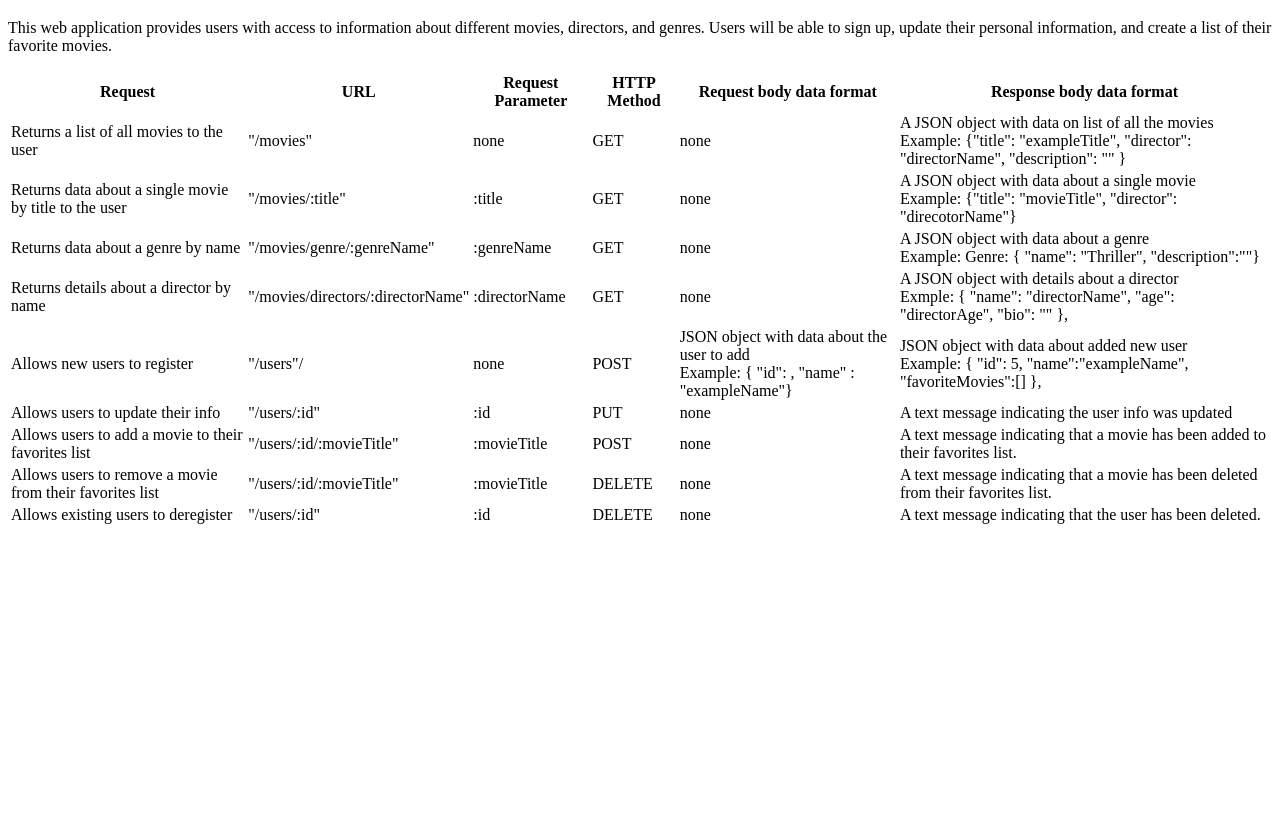
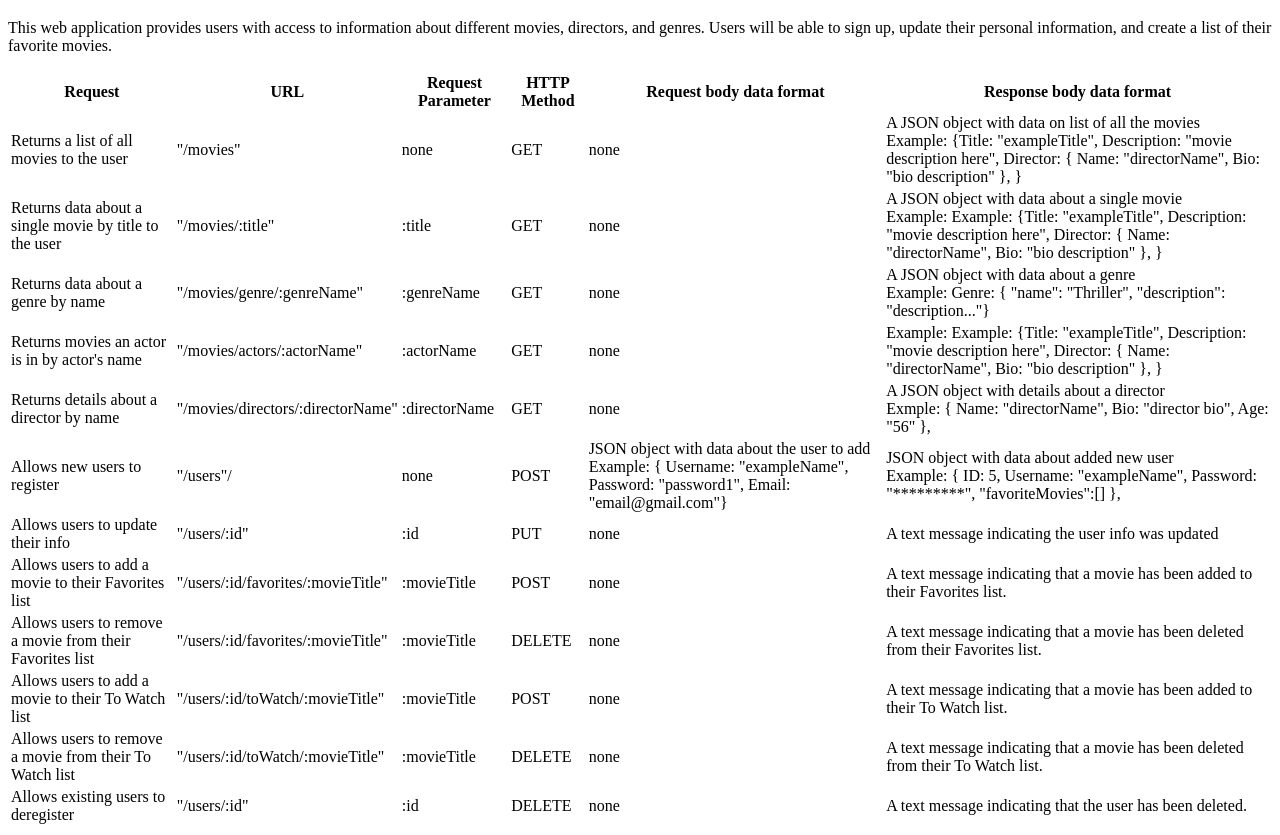
Before and after one commit to jbettmann/myFlix-app, a website: page public/documentation.html in a window 1280 px wide. Shown: the part 61-896 px from the top of the page. Before the commit the page ends 800 px from the top, so only its background shows below. Drawn offline with Linux system fonts and the light colour scheme.

Commit message:
updated documentation.html

```diff
--- a/public/documentation.html
+++ b/public/documentation.html
@@ -33,7 +33,7 @@
         <td>none</td>
         <td>
           A JSON object with data on list of all the movies <br />
-          Example: {"title": "exampleTitle", "director": "directorName", "description": ""
+          Example: {Title: "exampleTitle", Description: "movie description here", Director: { Name: "directorName", Bio: "bio description" },
           }
         </td>
       </tr>
@@ -45,7 +45,8 @@
         <td>none</td>
         <td>
           A JSON object with data about a single movie <br />
-          Example: {"title": "movieTitle", "director": "direcotorName"}
+          Example: Example: {Title: "exampleTitle", Description: "movie description here", Director: { Name: "directorName", Bio: "bio description" },
+          }
         </td>
       </tr>
       <tr>
@@ -56,10 +57,20 @@
         <td>none</td>
         <td>
           A JSON object with data about a genre <br />
-          Example: Genre: { "name": "Thriller", "description":""}
+          Example: Genre: { "name": "Thriller", "description": "description..."}
         </td>
       </tr>
-
+      <tr>
+        <td>Returns movies an actor is in by actor's name</td>
+        <td>"/movies/actors/:actorName"</td>
+        <td>:actorName</td>
+        <td>GET</td>
+        <td>none</td>
+        <td>
+          Example: Example: {Title: "exampleTitle", Description: "movie description here", Director: { Name: "directorName", Bio: "bio description" },
+          }
+        </td>
+      </tr>
       <tr>
         <td>Returns details about a director by name</td>
         <td>"/movies/directors/:directorName"</td>
@@ -68,7 +79,7 @@
         <td>none</td>
         <td>
           A JSON object with details about a director <br />
-          Exmple: { "name": "directorName", "age": "directorAge", "bio": "" },
+          Exmple: { Name: "directorName", Bio: "director bio", Age: "56" },
         </td>
       </tr>
       <tr>
@@ -78,11 +89,11 @@
         <td>POST</td>
         <td>
             JSON object with data about the user to add <br />
-            Example: { "id": , "name" : "exampleName"}
+            Example: { Username: "exampleName", Password: "password1", Email: "email@gmail.com"}
           </td>
         <td>
           JSON object with data about added new user <br />
-          Example: { "id": 5, "name":"exampleName", "favoriteMovies":[] },
+          Example: { ID: 5, Username: "exampleName", Password: "*********", "favoriteMovies":[] },
         </td>
       </tr>
       <tr>
@@ -94,25 +105,47 @@
         <td>A text message indicating the user info was updated</td>
       </tr>
       <tr>
-        <td>Allows users to add a movie to their favorites list</td>
-        <td>"/users/:id/:movieTitle"</td>
+        <td>Allows users to add a movie to their Favorites list</td>
+        <td>"/users/:id/favorites/:movieTitle"</td>
         <td>:movieTitle</td>
         <td>POST</td>
         <td>none</td>
         <td>
-          A text message indicating that a movie has been added to their favorites
+          A text message indicating that a movie has been added to their Favorites
           list.
         </td>
       </tr>
       <tr>
-        <td>Allows users to remove a movie from their favorites list</td>
-        <td>"/users/:id/:movieTitle"</td>
+        <td>Allows users to remove a movie from their Favorites list</td>
+        <td>"/users/:id/favorites/:movieTitle"</td>
         <td>:movieTitle</td>
         <td>DELETE</td>
         <td>none</td>
         <td>
           A text message indicating that a movie has been deleted from their
-          favorites list.
+          Favorites list.
+        </td>
+      </tr>
+      <tr>
+        <td>Allows users to add a movie to their To Watch list</td>
+        <td>"/users/:id/toWatch/:movieTitle"</td>
+        <td>:movieTitle</td>
+        <td>POST</td>
+        <td>none</td>
+        <td>
+          A text message indicating that a movie has been added to their To Watch
+          list.
+        </td>
+      </tr>
+      <tr>
+        <td>Allows users to remove a movie from their To Watch list</td>
+        <td>"/users/:id/toWatch/:movieTitle"</td>
+        <td>:movieTitle</td>
+        <td>DELETE</td>
+        <td>none</td>
+        <td>
+          A text message indicating that a movie has been deleted from their
+          To Watch list.
         </td>
       </tr>
       <tr>
```
